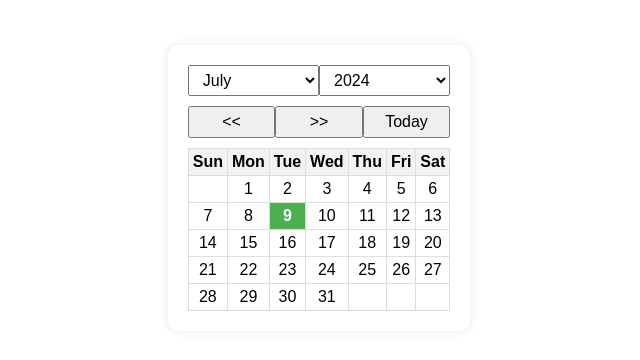
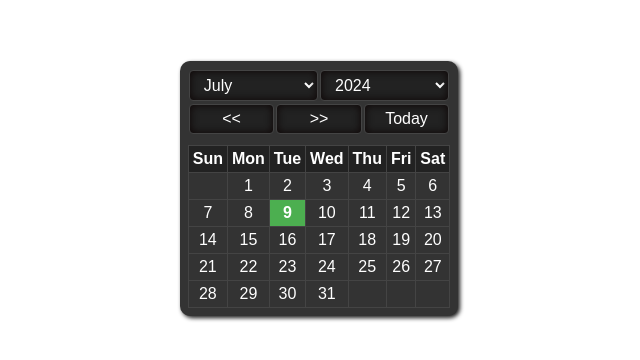
Before and after one commit to MrSamSeen/calendar-widget, a plain HTML site: page index.html in a window 1280 px wide. Shown: the part 212-572 px from the top of the page, without its empty margins (321-961 px from the left). Drawn offline with Linux system fonts and the light colour scheme.

Commit message:
corretion

```diff
--- a/style.css
+++ b/style.css
@@ -8,32 +8,36 @@ body {
 }
 
 .calendar-container {
-    background-color: white;
+    background-color: #333;
     border-radius: 10px;
-    padding: 20px;
-    box-shadow: 0 0 10px rgba(0, 0, 0, 0.1);
+    padding: 8px;
+    box-shadow: 2px 2px 4px rgba(0, 0, 0, 0.9);
 }
 
 table {
     border-collapse: collapse;
     width: 100%;
+    border-radius: 4px;
 }
 
 th,
 td {
-    border: 1px solid #ddd;
+    border: 1px solid #444;
     padding: 4px;
     text-align: center;
+
+    background-color: #333;
+    color: #fff;
 }
 
 th {
-    background-color: #f2f2f2;
+    background-color: #222;
 }
 
 .controls-1 {
     display: flex;
     justify-content: space-between;
-    margin-bottom: 10px;
+    margin-bottom: 1px;
 }
 
 .controls-2 {
@@ -47,6 +51,13 @@ button {
     padding: 5px 10px;
     font-size: 16px;
     width: 100%;
+    margin: 1px;
+    background-color: #222;
+    color: #fff;
+    border-radius: 4px;
+    border: 1px solid #444;
+    /* inner shadow */
+    box-shadow: inset 0 0 8px rgba(10, 0, 0, 0.9);
 }
 
 button {
```
